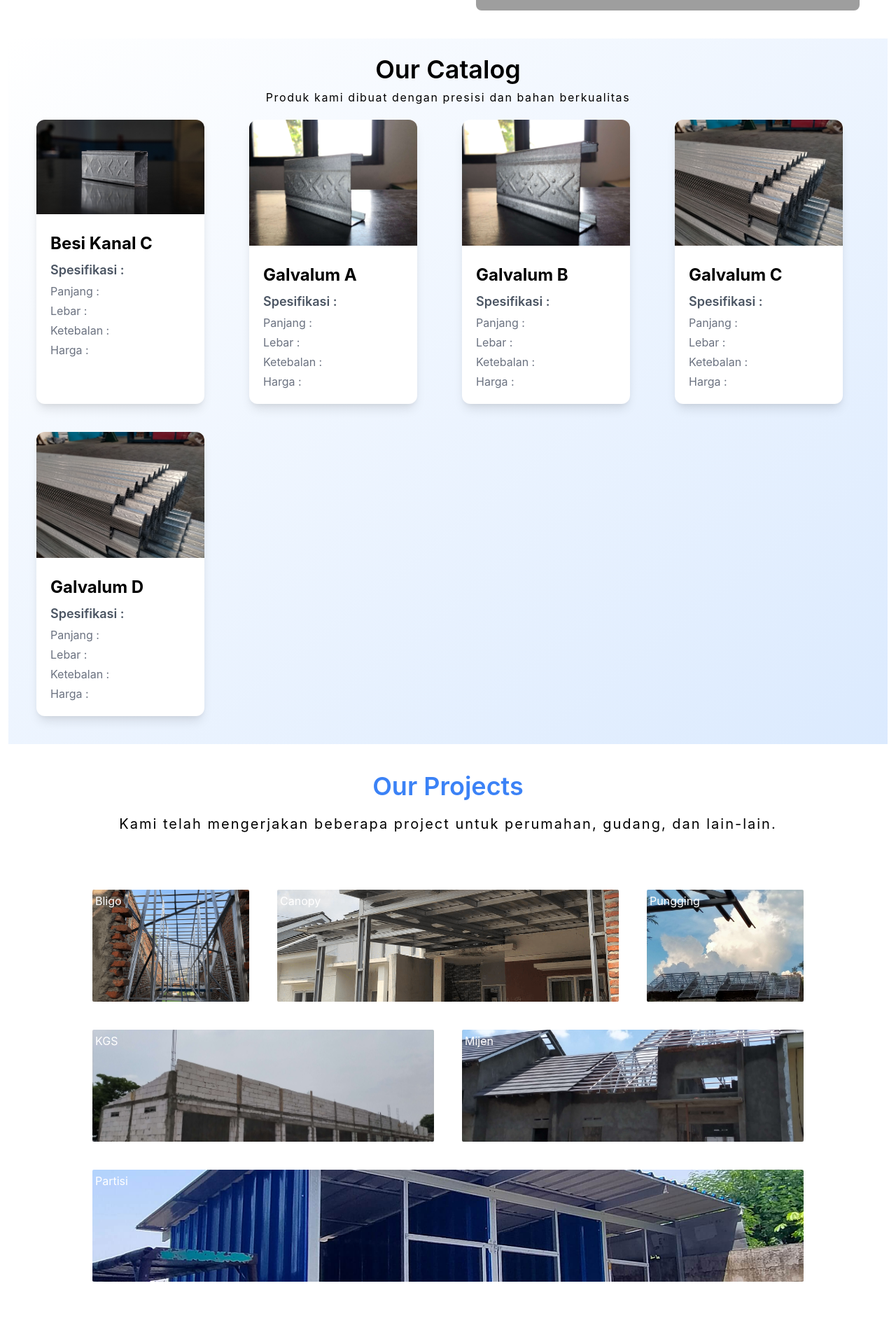
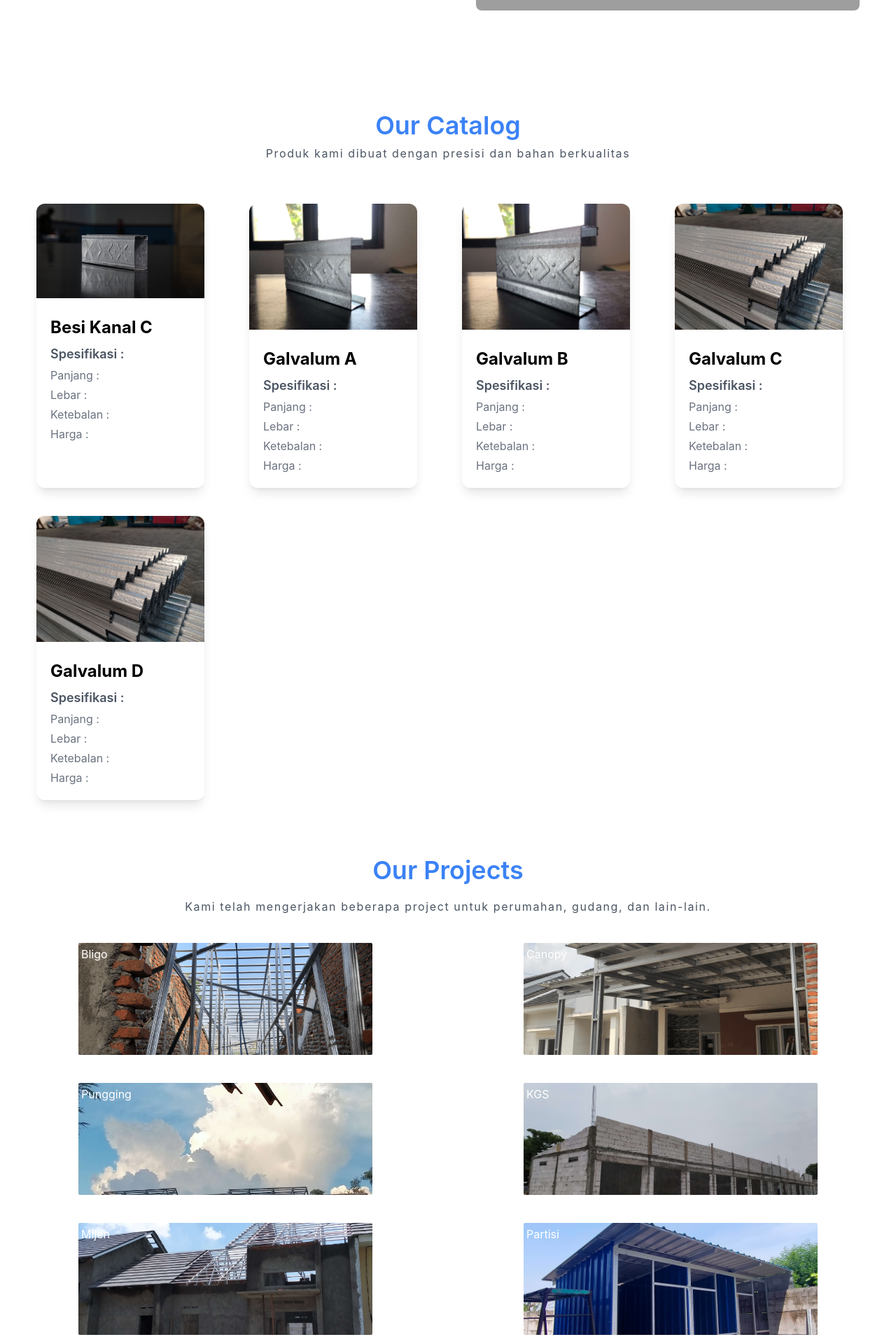
Before and after one commit to aguspray001/tsuraya-web, a Next.js app: page / in a window 1280 px wide. Shown: the part 420-2340 px from the top of the page at 70% size. Built offline with nearby package versions, Linux system fonts and the light colour scheme; grey boxes are pictures that could not be loaded.

Commit message:
feat: styling & reveal section

```diff
--- a/components/home/Catalog.js
+++ b/components/home/Catalog.js
@@ -1,9 +1,9 @@
-import Image from 'next/image'
 import { catalogOne, catalogTwo, catalogThree, catalogFour } from '../../assets'
 import Card from '../Card'
-import Carousel from '../Carousel'
+import Zoom from 'react-reveal/Zoom';
 
 const Catalog = () => {
+
     const dataCatalog = [
         {title: "Besi Kanal C", image:catalogOne},
         {title: "Galvalum A", image:catalogTwo},
@@ -13,10 +13,11 @@ const Catalog = () => {
 
     ]
     return (
-        <div id="catalog" className="w-full h-full flex flex-col justify-center items-center sm:h-full py-5 bg-gradient-to-tl from-blue-100">
-            <div className="flex flex-col justify-center text-center">
-                <h1 className="font-semibold text-4xl mb-2 mt-1">Our Catalog</h1>
-                <p className="tracking-widest">Produk kami dibuat dengan presisi dan bahan berkualitas</p>
+        <Zoom>
+        <div id="catalog" className="w-full h-full flex flex-col justify-center items-center py-5 mt-20">
+            <div className="flex flex-col justify-center text-center mb-10">
+                <h1 className="font-semibold text-4xl mb-2 mt-1 text-blue-500">Our Catalog</h1>
+                <p className="tracking-widest text-gray-600">Produk kami dibuat dengan presisi dan bahan berkualitas</p>
             </div>
             <div className="flex min-w-full overflow-x-auto overflow-hidden">
                 <div className="grid py-5 px-10 grid-cols-6 gap-x-64 w-40 sm:grid-cols-2 sm:gap-10 sm:w-full sm:mx-auto md:grid-cols-3 lg:grid-cols-4">
@@ -30,6 +31,7 @@ const Catalog = () => {
                 </div>
             </div>
         </div>
+        </Zoom>
     )
 }
 
--- a/components/home/Hero.js
+++ b/components/home/Hero.js
@@ -5,8 +5,8 @@ const Hero = () => {
     <div id="hero" className="bg-white pt-20 lg:grid lg:grid-cols-12">
       <div className="lg:col-span-6">
         <div className="flex flex-col items-center pt-36">
-          <span className="pb-1 text-4xl block text-transparent bg-clip-text bg-blue-500">
-            Welcome to <span className="text-4xl font-bold">Tsuraya</span>
+          <span className="pb-1 text-4xl block text-transparent bg-clip-text bg-black">
+            Welcome to <span className="text-4xl font-bold text-blue-500">Tsuraya</span>
           </span>
           <span>
             Build the things <span className="text-xl font-bold">easily</span> and <span className="text-xl font-bold">lightly</span>
@@ -21,7 +21,7 @@ const Hero = () => {
           <iframe
             width="100%"
             height="315"
-            src="https://www.youtube-nocookie.com/embed/1f6S3x1XUho"
+            src="https://www.youtube-nocookie.com/embed/9viHdDVNNH0"
             title="YouTube video player"
             frameBorder="0"
             allow="accelerometer; autoplay; clipboard-write; encrypted-media; gyroscope; picture-in-picture"
--- a/components/home/Projects.js
+++ b/components/home/Projects.js
@@ -1,22 +1,25 @@
-import Image from 'next/image';
-import { projectFive, projectFour, projectOne, projectThree, projectTwo } from '../../assets';
+import Zoom from 'react-reveal/Zoom';
 
 const Projects = () => {
     return (
+        <Zoom>
         <div id="project" className="w-full h-full flex flex-row justify-center items-center p-10">
             <div className="flex-1">
                 <h1 className="text-4xl text-blue-500 font-semibold text-center">Our Projects</h1>
-                <p className="text-xl text-black tracking-widest text-center pt-5">Kami telah mengerjakan beberapa project untuk perumahan, gudang, dan lain-lain.</p>
-                <ul className="grid grid-cols-1 grid-rows-1 gap-10 grid-flow-row p-20 sm:grid-cols-4 sm:grid-rows-3">
-                    <li className="col-span-1 hover:scale-105 hover:opacity-80 hover:translate-y-2 transform md:col-span-1 transition-all ease-in-out duration relative"><div className="relative h-40 bg-blue-100 bg-image project-1 rounded-sm"><span className="absolute inset-1 text-white">Bligo</span></div></li>
-                    <li className="col-span-1 hover:scale-105 hover:opacity-80 hover:translate-y-2 transform md:col-span-2 transition-all ease-in-out duration relative"><div className="relative h-40 bg-blue-100 bg-image project-2 rounded-sm"><span className="absolute inset-1 text-white">Canopy</span></div></li>
-                    <li className="col-span-1 hover:scale-105 hover:opacity-80 hover:translate-y-2 transform md:col-span-1 transition-all ease-in-out duration relative"><div className="relative h-40 bg-blue-100 bg-image project-6 rounded-sm"><span className="absolute inset-1 text-white">Pungging</span></div></li>
-                    <li className="col-span-1 hover:scale-105 hover:opacity-80 hover:translate-y-2 transform md:col-span-2 transition-all ease-in-out duration relative"><div className="relative h-40 bg-blue-100 bg-image project-3 rounded-sm"><span className="absolute inset-1 text-white">KGS</span></div></li>
-                    <li className="col-span-1 hover:scale-105 hover:opacity-80 hover:translate-y-2 transform md:col-span-2 transition-all ease-in-out duration relative"><div className="relative h-40 bg-blue-100 bg-image project-4 rounded-sm"><span className="absolute inset-1 text-white">Mijen</span></div></li>
-                    <li className="col-span-1 hover:scale-105 hover:opacity-80 hover:translate-y-2 transform md:col-span-4 transition-all ease-in-out duration relative"><div className="relative h-40 bg-blue-100 bg-image project-5 rounded-sm"><span className="absolute inset-1 text-white">Partisi</span></div></li>
-                </ul>
+                <p className="text-gray-600 tracking-widest text-center pt-5">Kami telah mengerjakan beberapa project untuk perumahan, gudang, dan lain-lain.</p>
+                <div className="flex min-w-full overflow-x-auto">
+                    <ul className="grid w-[400px] px-10 py-5 grid-cols-8 grid-rows-1 gap-x-44 md:w-full md:grid-cols-1 lg:grid-cols-2">
+                        <li className="col-span-1 p-5 hover:scale-105 hover:opacity-80 hover:translate-y-2 transform md:col-span-1 transition-all ease-in-out duration relative"><div className="relative h-40 p-20 bg-blue-100 bg-image project-1 rounded-sm md:p-0"><span className="absolute inset-1 text-white">Bligo</span></div></li>
+                        <li className="col-span-1 p-5 hover:scale-105 hover:opacity-80 hover:translate-y-2 transform md:col-span-1 transition-all ease-in-out duration relative"><div className="relative h-40 p-20 bg-blue-100 bg-image project-2 rounded-sm md:p-0"><span className="absolute inset-1 text-white">Canopy</span></div></li>
+                        <li className="col-span-1 p-5 hover:scale-105 hover:opacity-80 hover:translate-y-2 transform md:col-span-1 transition-all ease-in-out duration relative"><div className="relative h-40 p-20 bg-blue-100 bg-image project-6 rounded-sm md:p-0"><span className="absolute inset-1 text-white">Pungging</span></div></li>
+                        <li className="col-span-1 p-5 hover:scale-105 hover:opacity-80 hover:translate-y-2 transform md:col-span-1 transition-all ease-in-out duration relative"><div className="relative h-40 p-20 bg-blue-100 bg-image project-3 rounded-sm md:p-0"><span className="absolute inset-1 text-white">KGS</span></div></li>
+                        <li className="col-span-1 p-5 hover:scale-105 hover:opacity-80 hover:translate-y-2 transform md:col-span-1 transition-all ease-in-out duration relative"><div className="relative h-40 p-20 bg-blue-100 bg-image project-4 rounded-sm md:p-0"><span className="absolute inset-1 text-white">Mijen</span></div></li>
+                        <li className="col-span-1 p-5 hover:scale-105 hover:opacity-80 hover:translate-y-2 transform md:col-span-1 transition-all ease-in-out duration relative"><div className="relative h-40 p-20 bg-blue-100 bg-image project-5 rounded-sm md:p-0"><span className="absolute inset-1 text-white">Partisi</span></div></li>
+                    </ul>
+                </div>
             </div>
         </div>
+        </Zoom>
     )
 }
 
--- a/package.json
+++ b/package.json
@@ -15,7 +15,8 @@
     "react": "^17.0.2",
     "react-dom": "^17.0.2",
     "react-icons": "^4.2.0",
-    "react-leaflet": "^3.2.1"
+    "react-leaflet": "^3.2.1",
+    "react-reveal": "^1.2.2"
   },
   "devDependencies": {
     "autoprefixer": "^10.3.3",
--- a/pages/_app.js
+++ b/pages/_app.js
@@ -1,4 +1,4 @@
-import '../styles/tailwind.output.css'
+import '../styles/tailwind.css'
 
 function MyApp({ Component, pageProps }) {
   return <Component {...pageProps} />
--- a/pages/index.js
+++ b/pages/index.js
@@ -4,9 +4,6 @@ import Hero from "../components/home/Hero";
 import Projects from "../components/home/Projects";
 import NextLayout from "../components/NextLayout";
 import ScrollToTop from "../components/ScrollToTop";
-import dynamic from "next/dynamic";
-
-const Map = dynamic(()=>import('../components/Map'), {ssr:false})
 
 export default function Home() {
   return (
@@ -14,7 +11,6 @@ export default function Home() {
       <Hero />
       <Catalog />
       <Projects />
-      {/* <Map /> */}
       <Footer />
       <div className="fixed bottom-10 right-10">
         <ScrollToTop />
```
Also changed, not shown: styles/tailwind.output.css, 1 other file (tests, documents, lock files or other folders).
